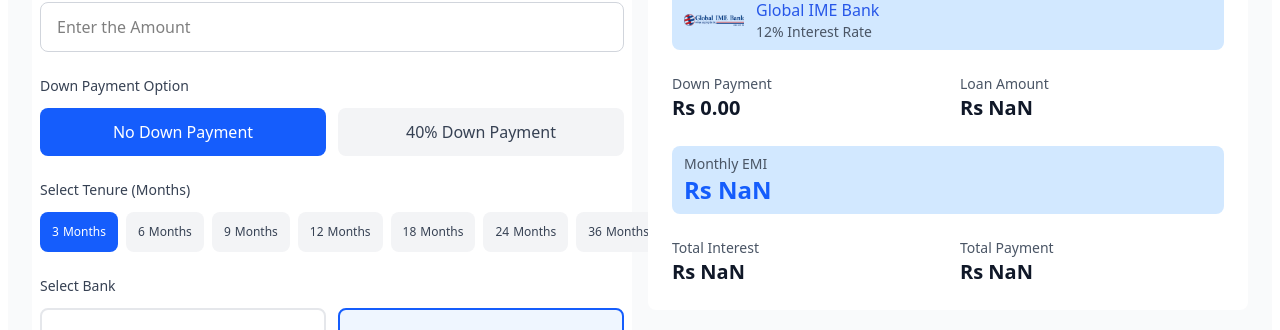
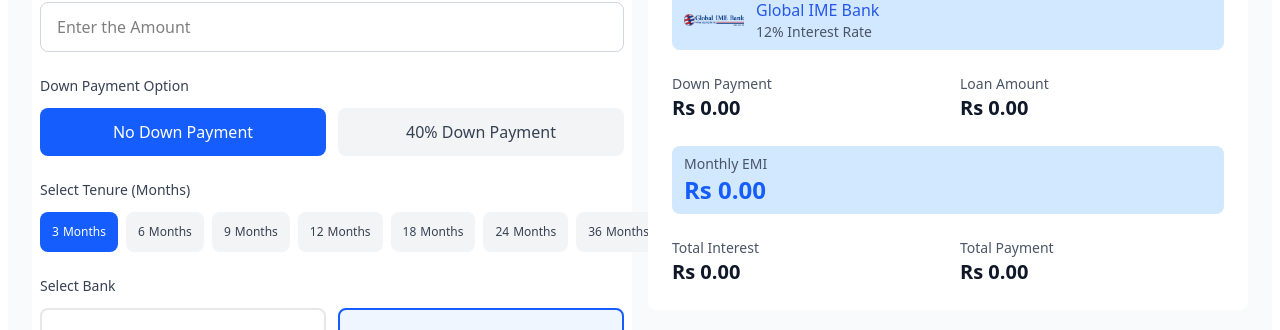
Before and after one commit to prakashmaharayt980/fatafatSewa, a Next.js app: page /emi in a window 1280 px wide. Shown: the part 221-551 px from the top of the page. Built offline with nearby package versions, Linux system fonts and the light colour scheme; no server answers.

Commit message:
EmiCalcultor

```diff
--- a/src/app/emi/page.tsx
+++ b/src/app/emi/page.tsx
@@ -42,8 +42,11 @@ const EMICalculator = () => {
 
     // Memoize EMI calculation
     const emiData = useMemo(() => {
-        const downPaymentAmount = downPaymentOption === '40%' ? parseInt(productPrice) * 0.4 : 0;
-        const loanAmount = parseInt(productPrice) - downPaymentAmount;
+        if(productPrice===''){
+
+        }
+        const downPaymentAmount = downPaymentOption === '40%' ? productPrice===''?0: parseInt(productPrice) * 0.4 : 0;
+        const loanAmount = productPrice===''?0: parseInt(productPrice) - downPaymentAmount;
         const bank = banks.find(b => b.id === selectedBank);
         const monthlyRate = bank.rate / 100 / 12;
         const numberOfPayments = tenure;
```
